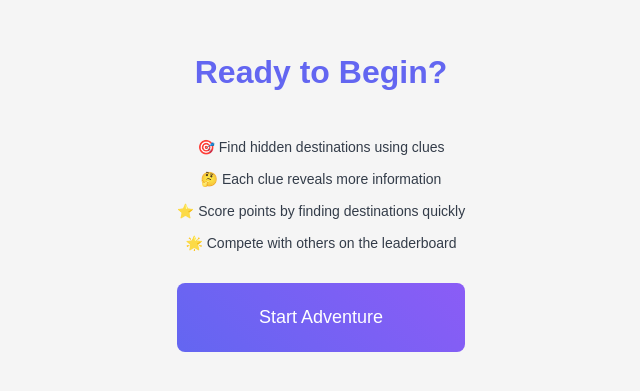
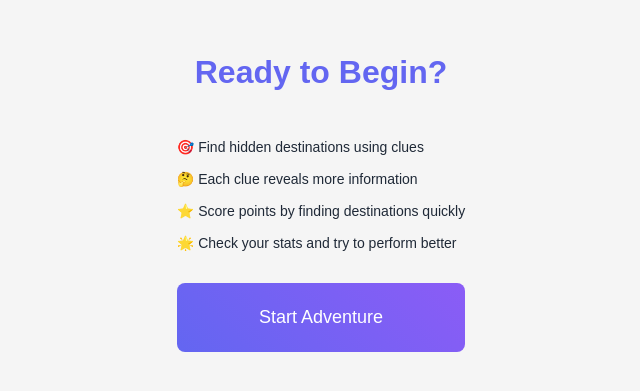
Before and after one commit to DebjitPramanick/Globetrotter, a Next.js app in the folder client/: page /Game/components/StartGame in a window 1280 px wide. Shown: the part 145-536 px from the top of the page, without its empty margins (319-959 px from the left). Built offline with nearby package versions, Linux system fonts and the light colour scheme; no server answers.

Commit message:
Handle error message

```diff
--- a/client/src/hooks/useGame.ts
+++ b/client/src/hooks/useGame.ts
@@ -6,6 +6,7 @@ import { useImmer } from "use-immer";
 import { destinationApi, gameApi } from "@/api";
 import { RequestError } from "@/types/error";
 import { RequestState, useRequestState } from "./useRequestState";
+import { extractErrorMessage } from "@/utils/error";
 interface UseGameReturn {
   destinationsRequestStates: RequestState<Destination[]>;
   fetchNextClueRequestStates: RequestState<any>;
@@ -84,7 +85,8 @@ export const useGame = ({ game }: { game: Game }): UseGameReturn => {
         draft.totalClues = currentDestination.totalClues;
       });
     } catch (error) {
-      destinationsRequestStatesHandler.rejected(new RequestError(error));
+      const errorMessage = extractErrorMessage(error);
+      destinationsRequestStatesHandler.rejected(new RequestError(errorMessage));
     }
   };
 
@@ -115,7 +117,8 @@ export const useGame = ({ game }: { game: Game }): UseGameReturn => {
         });
       }
     } catch (error) {
-      destinationsRequestStatesHandler.rejected(new RequestError(error));
+      const errorMessage = extractErrorMessage(error);
+      destinationsRequestStatesHandler.rejected(new RequestError(errorMessage));
     }
   };
 
@@ -142,7 +145,8 @@ export const useGame = ({ game }: { game: Game }): UseGameReturn => {
         draft.isSelectedAnswerCorrect = isCorrect;
       });
     } catch (error) {
-      submitAnswerRequestStatesHandler.rejected(new RequestError(error));
+      const errorMessage = extractErrorMessage(error);
+      submitAnswerRequestStatesHandler.rejected(new RequestError(errorMessage));
     }
   };
 
@@ -166,8 +170,6 @@ export const useGame = ({ game }: { game: Game }): UseGameReturn => {
     fetchDestinations();
   }, []);
 
-  const isLoadingGame = destinationsRequestStates.isPending;
-
   return {
     destinationsRequestStates,
     fetchNextClueRequestStates,
--- a/client/src/pages/Game/components/StartGame/index.styled.ts
+++ b/client/src/pages/Game/components/StartGame/index.styled.ts
@@ -1,4 +1,15 @@
-import styled from "styled-components";
+import styled, { keyframes } from "styled-components";
+
+const slideInRight = keyframes`
+  from {
+    opacity: 0;
+    transform: translateX(-20px);
+  }
+  to {
+    opacity: 1;
+    transform: translateX(0);
+  }
+`;
 
 export const BackgroundWrapper = styled.div`
   position: relative;
@@ -41,16 +52,18 @@ export const Instructions = styled.ul`
   max-width: 400px;
   display: flex;
   flex-direction: column;
-  align-items: center;
+  align-items: flex-start;
   gap: ${({ theme }) => theme.spacing.md};
 `;
 
-export const InstructionItem = styled.li`
+export const InstructionItem = styled.li<{ $delay: number }>`
   font-size: ${({ theme }) => theme.typography.fontSize.body};
   color: ${({ theme }) => theme.colors.text};
-  opacity: 0.9;
-  text-align: center;
+  opacity: 0;
+  text-align: left;
   width: 100%;
+  animation: ${slideInRight} 0.5s ease-out forwards;
+  animation-delay: ${({ $delay }) => `${$delay}s`};
 `;
 
 export const ErrorMessage = styled.div`
--- a/client/src/pages/Game/components/StartGame/index.tsx
+++ b/client/src/pages/Game/components/StartGame/index.tsx
@@ -22,27 +22,26 @@ const StartGame = ({ onStart, isLoading }: StartGameProps) => {
   const handleClick = () => {
     setIsAnimating(true);
     onStart();
-    // Reset animation after completion
     setTimeout(() => setIsAnimating(false), 800);
   };
+
+  const instructions = [
+    "🎯 Find hidden destinations using clues",
+    "🤔 Each clue reveals more information",
+    "⭐ Score points by finding destinations quickly",
+    "🌟 Check your stats and try to perform better",
+  ];
 
   return (
     <ContentWrapper>
       <StartGameContainer>
         <Title>Ready to Begin?</Title>
         <Instructions>
-          <InstructionItem>
-            🎯 Find hidden destinations using clues
-          </InstructionItem>
-          <InstructionItem>
-            🤔 Each clue reveals more information
-          </InstructionItem>
-          <InstructionItem>
-            ⭐ Score points by finding destinations quickly
-          </InstructionItem>
-          <InstructionItem>
-            🌟 Compete with others on the leaderboard
-          </InstructionItem>
+          {instructions.map((instruction, index) => (
+            <InstructionItem key={index} $delay={0.2 + index * 0.1}>
+              {instruction}
+            </InstructionItem>
+          ))}
         </Instructions>
         <Button
           onClick={handleClick}
--- /dev/null
+++ b/client/src/utils/error/index.ts
@@ -0,0 +1,35 @@
+import { AxiosError } from "axios";
+
+interface ErrorResponse {
+  message: string;
+  error?: string;
+  statusCode?: number;
+}
+
+export const extractErrorMessage = (error: unknown): string => {
+  if (error instanceof AxiosError) {
+    // Handle Axios error response
+    const errorData = error.response?.data as ErrorResponse | undefined;
+
+    console.log(errorData);
+
+    if (errorData?.message) {
+      return errorData.message;
+    }
+
+    if (errorData?.error) {
+      return errorData.error;
+    }
+
+    if (error.message) {
+      return error.message;
+    }
+  }
+
+  // Handle non-Axios errors
+  if (error instanceof Error) {
+    return error.message;
+  }
+
+  return "An unexpected error occurred";
+};
```
Also changed, not shown: client/src/pages/Game/index.tsx (+5 -3 lines), client/src/pages/index.tsx (+6 -7 lines), client/src/utils/notifications/index.ts (+0 -7 lines).
